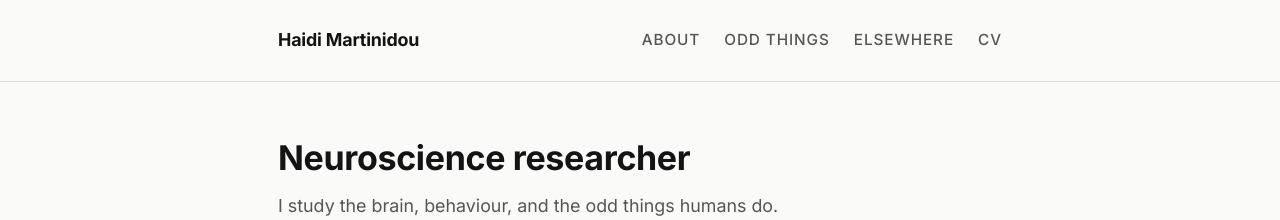
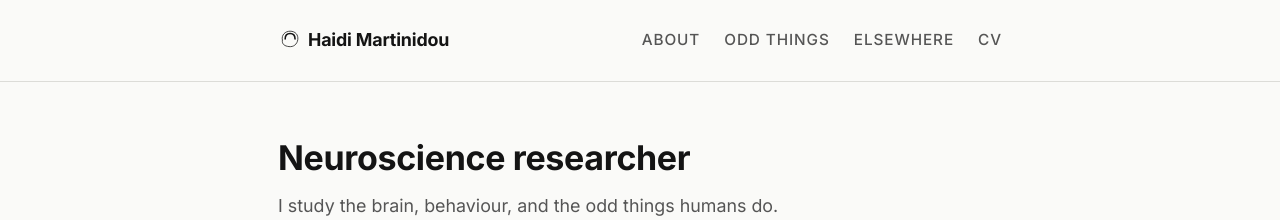
Before and after one commit to haidimartinidou/haidimartinidou.github.io, a Jekyll site: the page built from index.html, in a window 1280 px wide. Shown: the top 220 px of the page. Built offline with Jekyll 4.4.1, drawn with Linux system fonts in a browser that asks for light colours.

Commit message:
Add corpus callosum logo mark, wire into header and favicon
Minimal line-art brain profile with the callosum arc, matching the
site's thin-ink aesthetic.

```diff
--- a/_includes/header.html
+++ b/_includes/header.html
@@ -1,6 +1,14 @@
 <header class="site-header">
   <div class="wrap">
-    <a class="site-title" href="{{ '/' | relative_url }}">Haidi Martinidou</a>
+    <a class="site-title" href="{{ '/' | relative_url }}">
+      <svg class="site-logo" viewBox="0 0 40 40" aria-hidden="true">
+        <path d="M 8,20 C 6,11 13,4 22,4 C 32,4 37,11 36,19 C 35,28 28,33 20,32 C 12,31 7,28 8,20 Z"
+              fill="none" stroke="currentColor" stroke-width="1.4" stroke-linejoin="round"/>
+        <path d="M 13,18 C 13,11 17,8 22,8 C 28,8 31,12 31,18"
+              fill="none" stroke="currentColor" stroke-width="2.8" stroke-linecap="round"/>
+      </svg>
+      Haidi Martinidou
+    </a>
     <nav class="site-nav">
       {% for item in site.nav %}
         <a href="{{ item.url | relative_url }}"{% if page.url contains item.url %} class="active"{% endif %}>{{ item.title }}</a>
--- a/_layouts/default.html
+++ b/_layouts/default.html
@@ -6,6 +6,7 @@
   <title>{% if page.title %}{{ page.title }} · {% endif %}{{ site.title }}</title>
   <meta name="description" content="{{ page.excerpt | default: site.description | strip_html | strip_newlines | truncate: 160 }}">
   <link rel="stylesheet" href="{{ '/assets/css/style.css' | relative_url }}">
+  <link rel="icon" type="image/svg+xml" href="{{ '/assets/images/logo-corpus-callosum.svg' | relative_url }}">
   <link rel="alternate" type="application/rss+xml" title="{{ site.title }}" href="{{ '/feed.xml' | relative_url }}">
   <link rel="preconnect" href="https://fonts.googleapis.com">
   <link rel="preconnect" href="https://fonts.gstatic.com" crossorigin>
--- a/assets/css/style.css
+++ b/assets/css/style.css
@@ -56,6 +56,9 @@ h1, h2, h3 {
   row-gap: 10px;
 }
 .site-title {
+  display: flex;
+  align-items: center;
+  gap: 8px;
   font-weight: 700;
   font-size: 1.05rem;
   letter-spacing: -0.01em;
@@ -63,6 +66,11 @@ h1, h2, h3 {
   border-bottom: none;
 }
 .site-title:hover { color: var(--ink-soft); }
+.site-logo {
+  width: 22px;
+  height: 22px;
+  flex-shrink: 0;
+}
 .site-nav {
   display: flex;
   flex-wrap: wrap;
```
Also changed, not shown: assets/images/logo-corpus-callosum.svg (added), 1 other file.
